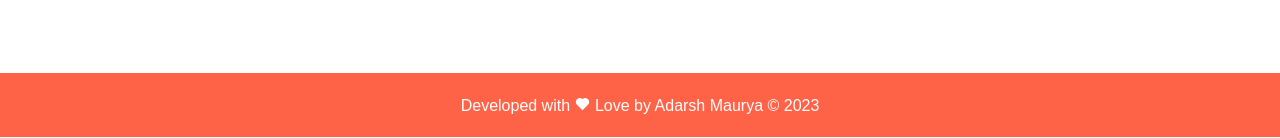
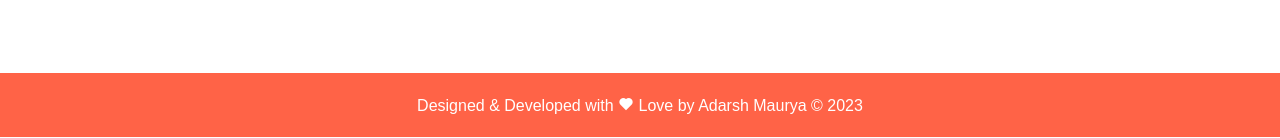
Before and after one commit to 4darsh-Dev/recipe-Chatbot-web, a Django app: page /about/ in a window 1280 px wide. Shown: the part 675-813 px from the top of the page. Run offline with Django 3.2, Linux system fonts and the light colour scheme.

Commit message:
basic changes

```diff
--- a/templates/base.html
+++ b/templates/base.html
@@ -55,7 +55,7 @@
 
     <footer class="main-bg-1">
         <div class="last-text ">
-            <p class="font-ss">Developed with <i id="heart" class=' bx bxs-heart'></i> Love by Adarsh Maurya &copy; 2023
+            <p class="font-ss">Designed & Developed with <i id="heart" class=' bx bxs-heart'></i> Love by Adarsh Maurya &copy; 2023
             </p>
         </div>
 
```
